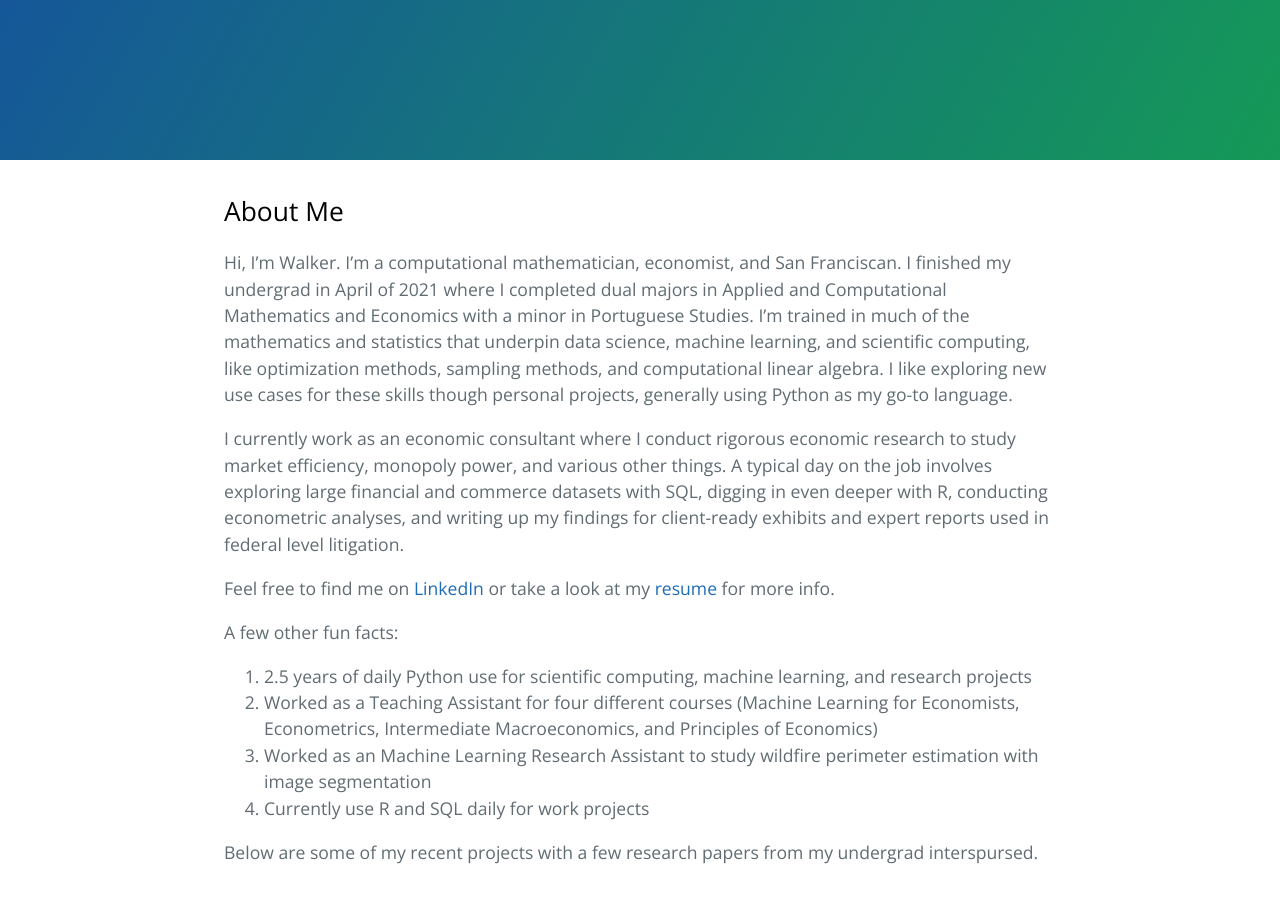
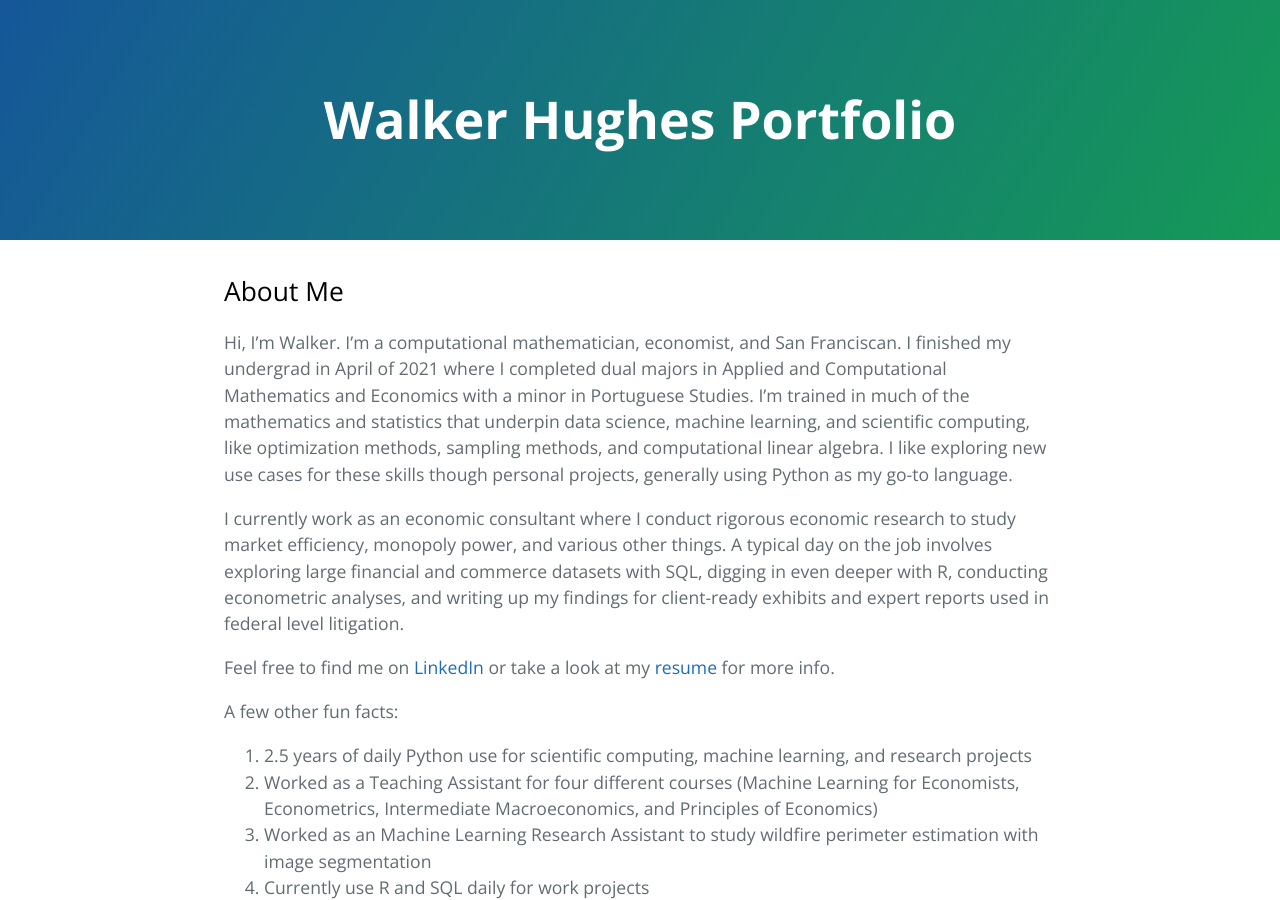
Before and after one commit to walkerhughes/portfolio, a Jekyll site: the page built from index.md, in a window 1280 px wide and 900 px high. Built offline with Jekyll 4.4.1, drawn with Linux system fonts in a browser that asks for light colours; our own code applies the rules of GitHub Pages for plain Markdown files.

Commit message:
Update default.html

```diff
--- a/_layouts/default.html
+++ b/_layouts/default.html
@@ -16,7 +16,7 @@
     <a id="skip-to-content" href="#content">Skip to the content.</a>
 
     <header class="page-header" role="banner">
-
+      <h1 class="project-name">{{ site.title | default: site.github.repository_name }}</h1>
     </header>
 
     <main id="content" class="main-content" role="main">
```
